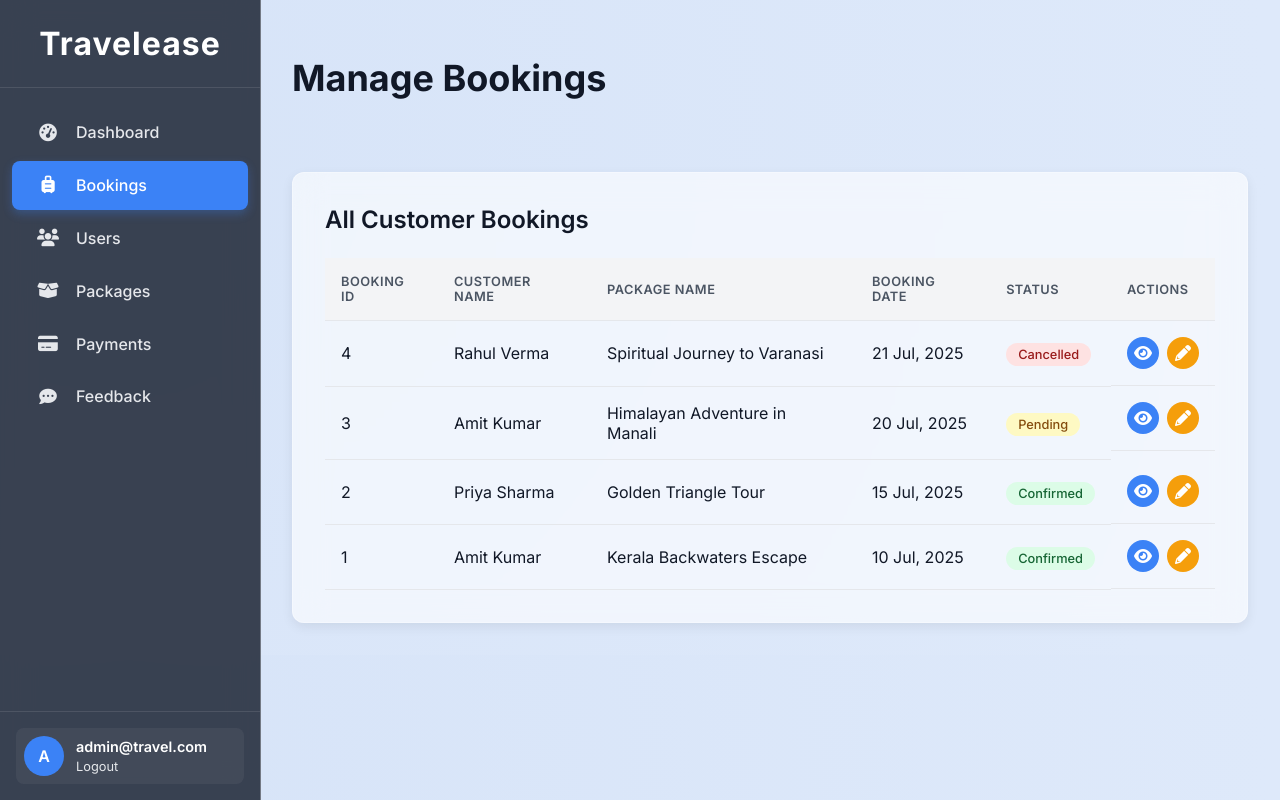
After one commit to rohanprem007/miniproject, a PHP site: page /manage_bookings.php in a window 1280 px wide. The commit adds this page. Run offline with PHP 8.4, Linux system fonts and the light colour scheme; a user stored in the database is signed in; data comes from the database, SQL or seed files in the repository; some libraries are stand-ins or nearby versions.

Commit message:
manasging pages in admin

```diff
--- a/admin/admin_style.css
+++ b/admin/admin_style.css
@@ -6,22 +6,29 @@
 
 /* --- CSS Variables for easy theme management --- */
 :root {
-    --sidebar-bg: linear-gradient(180deg, #1f2937, #111827);
+    --sidebar-bg: rgba(17, 24, 39, 0.8); /* Dark, semi-transparent */
     --sidebar-text: #e5e7eb;
-    --sidebar-hover-bg: rgba(255, 255, 255, 0.05);
+    --sidebar-hover-bg: rgba(255, 255, 255, 0.1);
     --sidebar-active-bg: #3b82f6;
     --main-bg: #f9fafb;
-    --card-bg: #ffffff;
+    --card-bg: rgba(255, 255, 255, 0.6); /* White, semi-transparent */
     --text-primary: #111827;
-    --text-secondary: #6b7280;
+    --text-secondary: #4b5563;
     --shadow-color: rgba(0, 0, 0, 0.07);
-    --border-color: #e5e7eb;
+    --border-color: rgba(255, 255, 255, 0.3);
+    --table-header-bg: #f3f4f6;
+    --table-border-color: #e5e7eb;
+    --action-view-bg: #3b82f6;
+    --action-edit-bg: #f59e0b;
+    --action-delete-bg: #ef4444;
 }
 
 /* --- Base Styles --- */
 body {
     font-family: 'Inter', sans-serif;
     background-color: var(--main-bg);
+    background-image:
+        radial-gradient(circle at 10% 20%, rgb(215, 228, 248) 0%, rgb(222, 233, 250) 90.1%);
     margin: 0;
     color: var(--text-primary);
     -webkit-font-smoothing: antialiased;
@@ -33,10 +40,13 @@ body {
     display: flex;
 }
 
-/* --- Sidebar Navigation --- */
+/* --- Sidebar Navigation (Frosted Glass) --- */
 .sidebar {
     width: 260px;
     background: var(--sidebar-bg);
+    backdrop-filter: blur(16px);
+    -webkit-backdrop-filter: blur(16px);
+    border-right: 1px solid var(--border-color);
     color: var(--sidebar-text);
     position: fixed;
     height: 100%;
@@ -164,7 +174,7 @@ body {
     margin-bottom: 2rem;
 }
 
-/* --- Dashboard Stats Cards --- */
+/* --- Dashboard Stats Cards (Frosted Glass) --- */
 .stats-grid {
     display: grid;
     grid-template-columns: repeat(auto-fit, minmax(240px, 1fr));
@@ -184,6 +194,8 @@ body {
 
 .stat-card {
     background-color: var(--card-bg);
+    backdrop-filter: blur(16px);
+    -webkit-backdrop-filter: blur(16px);
     padding: 1.5rem;
     border-radius: 0.75rem;
     box-shadow: 0 4px 12px var(--shadow-color);
@@ -205,6 +217,7 @@ body {
     border-radius: 50%;
     margin-right: 1rem;
     color: #ffffff;
+    box-shadow: 0 4px 8px rgba(0,0,0,0.2);
 }
 
 .stat-card .info h3 {
@@ -222,15 +235,18 @@ body {
 }
 
 /* Card-specific colors */
-.stat-card.bookings .icon { background-color: #3b82f6; } /* Blue */
-.stat-card.users .icon { background-color: #16a34a; } /* Green */
-.stat-card.packages .icon { background-color: #9333ea; } /* Purple */
-.stat-card.feedback .icon { background-color: #f59e0b; } /* Amber */
+.stat-card.bookings .icon { background: linear-gradient(45deg, #3b82f6, #60a5fa); } /* Blue */
+.stat-card.users .icon { background: linear-gradient(45deg, #16a34a, #4ade80); } /* Green */
+.stat-card.packages .icon { background: linear-gradient(45deg, #9333ea, #c084fc); } /* Purple */
+.stat-card.payments .icon { background: linear-gradient(45deg, #db2777, #f9a8d4); } /* Pink */
+.stat-card.feedback .icon { background: linear-gradient(45deg, #f59e0b, #fcd34d); } /* Amber */
 
-/* --- Content Sections --- */
+/* --- Content Sections (Frosted Glass) --- */
 .content-section {
     margin-top: 2.5rem;
     background-color: var(--card-bg);
+    backdrop-filter: blur(16px);
+    -webkit-backdrop-filter: blur(16px);
     padding: 2rem;
     border-radius: 0.75rem;
     box-shadow: 0 4px 12px var(--shadow-color);
@@ -243,6 +259,113 @@ body {
     font-weight: 600;
     margin-top: 0;
 }
+
+.content-header {
+    display: flex;
+    justify-content: space-between;
+    align-items: center;
+    margin-bottom: 1.5rem;
+}
+
+.add-new-btn {
+    background-color: var(--sidebar-active-bg);
+    color: white;
+    border: none;
+    padding: 0.6rem 1.2rem;
+    border-radius: 0.5rem;
+    font-weight: 500;
+    cursor: pointer;
+    transition: all 0.3s ease;
+}
+
+.add-new-btn:hover {
+    background-color: #2563eb;
+    box-shadow: 0 4px 10px rgba(59, 130, 246, 0.3);
+    transform: translateY(-2px);
+}
+
+.add-new-btn i {
+    margin-right: 0.5rem;
+}
+
+
+/* --- Table Styles --- */
+.table-container {
+    width: 100%;
+    overflow-x: auto;
+}
+
+table {
+    width: 100%;
+    border-collapse: collapse;
+    text-align: left;
+}
+
+table thead {
+    background-color: var(--table-header-bg);
+}
+
+table th, table td {
+    padding: 1rem;
+    border-bottom: 1px solid var(--table-border-color);
+}
+
+table th {
+    font-weight: 600;
+    color: var(--text-secondary);
+    text-transform: uppercase;
+    font-size: 0.8rem;
+    letter-spacing: 0.5px;
+}
+
+table tbody tr:hover {
+    background-color: rgba(243, 244, 246, 0.5);
+}
+
+.feedback-text {
+    max-width: 400px;
+    white-space: nowrap;
+    overflow: hidden;
+    text-overflow: ellipsis;
+}
+
+/* Status Pills */
+.status-pill {
+    padding: 0.25rem 0.75rem;
+    border-radius: 9999px;
+    font-weight: 500;
+    font-size: 0.8rem;
+    text-transform: capitalize;
+}
+.status-pill.confirmed, .status-pill.completed { background-color: #dcfce7; color: #166534; }
+.status-pill.pending { background-color: #fef9c3; color: #854d0e; }
+.status-pill.cancelled, .status-pill.failed { background-color: #fee2e2; color: #991b1b; }
+.status-pill.refunded { background-color: #e0e7ff; color: #3730a3; }
+
+
+/* Action Buttons */
+.actions {
+    display: flex;
+    gap: 0.5rem;
+}
+.action-btn {
+    display: inline-flex;
+    align-items: center;
+    justify-content: center;
+    width: 32px;
+    height: 32px;
+    border-radius: 50%;
+    color: white;
+    text-decoration: none;
+    transition: transform 0.2s ease;
+}
+.action-btn:hover {
+    transform: scale(1.1);
+}
+.action-btn.view { background-color: var(--action-view-bg); }
+.action-btn.edit { background-color: var(--action-edit-bg); }
+.action-btn.delete { background-color: var(--action-delete-bg); }
+
 
 /* --- Mobile Responsiveness --- */
 .mobile-menu-button {
--- /dev/null
+++ b/admin/manage_bookings.php
@@ -0,0 +1,80 @@
+<?php
+session_start();
+require_once 'db_connection.php';
+
+// Security: Check if admin is logged in
+if (!isset($_SESSION['admin_email'])) {
+    header("Location: admin_login.php");
+    exit();
+}
+
+// Fetch all bookings with user and package details
+$sql = "SELECT b.bid, b.booking_date, b.status, u.uname, p.package_name
+        FROM booking b
+        JOIN users u ON b.user_id = u.user_id
+        JOIN package p ON b.package_id = p.package_id
+        ORDER BY b.booking_date DESC";
+$result = $conn->query($sql);
+?>
+<!DOCTYPE html>
+<html lang="en">
+<head>
+    <meta charset="UTF-8">
+    <meta name="viewport" content="width=device-width, initial-scale=1.0">
+    <title>Manage Bookings - Admin</title>
+    <link rel="stylesheet" href="admin_style.css">
+    <link rel="stylesheet" href="https://cdnjs.cloudflare.com/ajax/libs/font-awesome/6.1.1/css/all.min.css">
+</head>
+<body>
+<div class="dashboard-layout">
+    <?php include 'sidebar.php'; // Use a separate file for the sidebar for code reusability ?>
+    <div class="main-container">
+        <header class="main-header">
+            <button class="mobile-menu-button" id="mobileMenuBtn"><i class="fas fa-bars"></i></button>
+            <h1 class="page-title">Manage Bookings</h1>
+        </header>
+        <main>
+            <div class="content-section">
+                <h3>All Customer Bookings</h3>
+                <div class="table-container">
+                    <table>
+                        <thead>
+                            <tr>
+                                <th>Booking ID</th>
+                                <th>Customer Name</th>
+                                <th>Package Name</th>
+                                <th>Booking Date</th>
+                                <th>Status</th>
+                                <th>Actions</th>
+                            </tr>
+                        </thead>
+                        <tbody>
+                            <?php if ($result && $result->num_rows > 0): ?>
+                                <?php while($row = $result->fetch_assoc()): ?>
+                                    <tr>
+                                        <td><?php echo htmlspecialchars($row['bid']); ?></td>
+                                        <td><?php echo htmlspecialchars($row['uname']); ?></td>
+                                        <td><?php echo htmlspecialchars($row['package_name']); ?></td>
+                                        <td><?php echo date("d M, Y", strtotime($row['booking_date'])); ?></td>
+                                        <td><span class="status-pill <?php echo strtolower(htmlspecialchars($row['status'])); ?>"><?php echo htmlspecialchars($row['status']); ?></span></td>
+                                        <td class="actions">
+                                            <a href="#" class="action-btn view" title="View Details"><i class="fas fa-eye"></i></a>
+                                            <a href="#" class="action-btn edit" title="Edit Status"><i class="fas fa-pencil-alt"></i></a>
+                                        </td>
+                                    </tr>
+                                <?php endwhile; ?>
+                            <?php else: ?>
+                                <tr>
+                                    <td colspan="6">No bookings found.</td>
+                                </tr>
+                            <?php endif; ?>
+                        </tbody>
+                    </table>
+                </div>
+            </div>
+        </main>
+    </div>
+</div>
+<script src="admin_script.js"></script>
+</body>
+</html>
--- /dev/null
+++ b/admin/sidebar.php
@@ -0,0 +1,32 @@
+<?php
+// sidebar.php
+// This file contains the sidebar navigation for the admin panel.
+// It helps to avoid code repetition across pages.
+
+// Get the current page filename
+$current_page = basename($_SERVER['PHP_SELF']);
+$admin_email = $_SESSION['admin_email'] ?? 'Admin';
+$avatar_initial = strtoupper(substr($admin_email, 0, 1));
+?>
+<aside class="sidebar">
+    <div class="sidebar-header">
+        <a href="admin_dashboard.php" class="logo">Travelease</a>
+    </div>
+    <ul class="sidebar-nav">
+        <li><a href="admin_dashboard.php" class="<?php echo ($current_page == 'admin_dashboard.php') ? 'active' : ''; ?>"><i class="fas fa-tachometer-alt"></i> Dashboard</a></li>
+        <li><a href="manage_bookings.php" class="<?php echo ($current_page == 'manage_bookings.php') ? 'active' : ''; ?>"><i class="fas fa-suitcase-rolling"></i> Bookings</a></li>
+        <li><a href="manage_users.php" class="<?php echo ($current_page == 'manage_users.php') ? 'active' : ''; ?>"><i class="fas fa-users"></i> Users</a></li>
+        <li><a href="manage_packages.php" class="<?php echo ($current_page == 'manage_packages.php') ? 'active' : ''; ?>"><i class="fas fa-box-open"></i> Packages</a></li>
+        <li><a href="manage_payments.php" class="<?php echo ($current_page == 'manage_payments.php') ? 'active' : ''; ?>"><i class="fas fa-credit-card"></i> Payments</a></li>
+        <li><a href="manage_feedback.php" class="<?php echo ($current_page == 'manage_feedback.php') ? 'active' : ''; ?>"><i class="fas fa-comment-dots"></i> Feedback</a></li>
+    </ul>
+    <div class="sidebar-footer">
+         <div class="user-profile">
+            <div class="avatar"><?php echo htmlspecialchars($avatar_initial); ?></div>
+            <div class="user-info">
+                <span><?php echo htmlspecialchars($admin_email); ?></span>
+                <a href="admin_logout.php">Logout</a>
+            </div>
+         </div>
+    </div>
+</aside>
```
Also changed, not shown: admin/admin_dashboard.php (+33 -64 lines), admin/manage_feedback.php (added, +76 -0 lines), admin/manage_packages.php (added, +79 -0 lines), admin/manage_payments.php (added, +86 -0 lines), admin/manage_users.php (added, +74 -0 lines).
